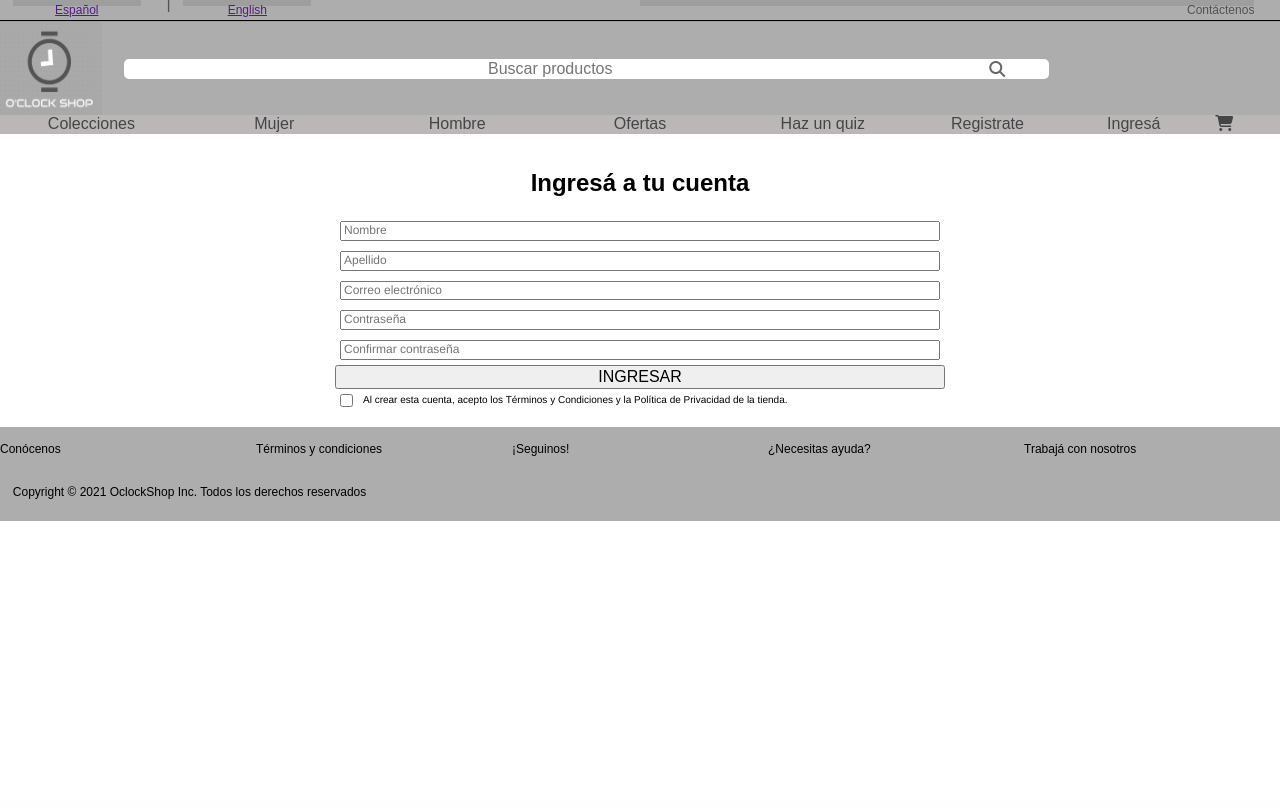
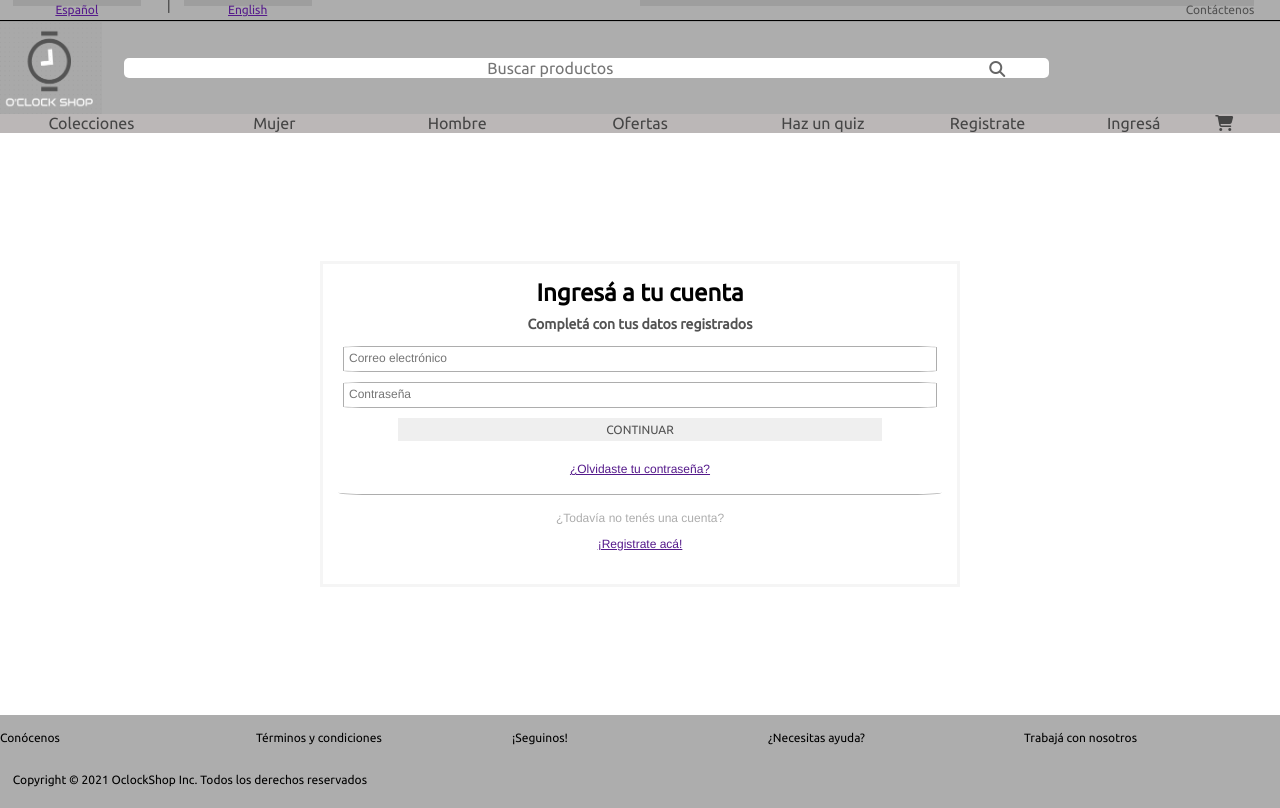
Before and after one commit to SebaGaude/grupo_1_oclockshop, a Node server app: page /login in a window 1280 px wide. Before the commit the page ends 521 px from the top, so only its background shows below. Run offline with Node 20, Linux system fonts and the light colour scheme; some libraries are stand-ins or nearby versions.

Commit message:
ultimas versiones de los forms de login y register + css

```diff
--- a/public/css/styles-login-register.css
+++ b/public/css/styles-login-register.css
@@ -199,13 +199,19 @@ header{
     font-family: 'Ubuntu', sans-serif;
     background-color: white;
     width: 50%;
+    margin-top: 10%;
+    margin-bottom: 10%;
     padding: 15px;
+    border-style: solid;
+    border-color:whitesmoke;
+    position: relative;
 }
 
 .form-register h2
 {
     font-family: 'Ubuntu', sans-serif;
     text-align: center;
+    margin: auto;
 }
 
 .form-register h1
@@ -213,18 +219,28 @@ header{
     font-family: 'Ubuntu', sans-serif;
     text-align: center;
     font-size: 14px;
+    color: #525252;
 }
 
 .form-register div
 {
     font-family: Helvetica, sans-serif;
     width: 100%;
+    padding: 5px;
+    font-size: 12px;
+    border-radius: 5%;
 }
 
-.form-register div
+.form-register div input
 {
+    font-family: Helvetica, sans-serif;
+    width: 100%;
     padding: 5px;
     font-size: 12px;
+    border-radius: 5%;
+    border-style: solid;
+    border-width: 1px;
+    border-color: #adadad;
 }
 
 .terminos-condiciones
@@ -238,6 +254,7 @@ header{
     margin-left: 10px;
     text-align: justify;
     font-size: 10px;
+    color: #adadad;
 }
 
 .terminos-condiciones input
@@ -254,8 +271,45 @@ header{
     margin-left: auto;
     margin-right: auto;
     width: 80%;
-    font-size: 14px;
+    font-size: 12px;
+    position: relative;
+    left: 10%;
+    color: #525252;
+    border-style: none;
+    transition: 0.3s;
 }
+
+.boton-crear-cuenta:hover
+{
+    background-color: #525252;
+    color: whitesmoke;
+}
+
+.recuperar-contraseña
+{
+    margin-left: 10px;
+    text-align: center;
+    font-size: 10px;
+    color: #adadad;
+    font-family: Helvetica, sans-serif;
+    margin: auto;
+    border-bottom: #adadad;
+    border-bottom-style: solid;
+    border-bottom-width: 0.5px;
+    border-radius: 0%;
+}
+
+.registrar-cuenta
+{
+    margin-left: 10px;
+    text-align: center;
+    font-size: 10px;
+    color: #adadad;
+    font-family: Helvetica, sans-serif;
+    margin: auto;
+}
+
+/* Fin estilo form register y login*/
 
 @media (max-width: 360px) {
     /*mobile*/
@@ -301,6 +355,15 @@ header{
     .burger-menu{
         display: block;
     }
+
+    .form-register div input
+{
+    font-size: 12px;
+    border-radius: 5%;
+    border-style: solid;
+    border-width: 1px;
+    border-color: #adadad;
+}
 }
 
 @media (min-width: 769px) {
--- a/views/login.html
+++ b/views/login.html
@@ -8,6 +8,8 @@
     <script src="https://kit.fontawesome.com/46b0370ee7.js" crossorigin="anonymous"></script>
     <link rel="stylesheet" href="/css/normalize.css">
     <link rel="stylesheet" href="/css/styles-login-register.css">
+    <link rel="preconnect" href="https://fonts.gstatic.com">
+    <link href="https://fonts.googleapis.com/css2?family=Ubuntu&display=swap" rel="stylesheet">
     <title>OclockShop</title>
 </head>
 <body>
@@ -70,13 +72,9 @@
             Ingresá a tu cuenta
         </h2>
 
-        <div>
-            <input type="text" name="nombre" placeholder="Nombre">
-        </div>
-
-        <div>
-            <input type="text" name="usuario" placeholder="Apellido">
-        </div>
+        <h1>
+            Completá con tus datos registrados
+        </h1>
 
         <div>
             <input type="email" name="email" placeholder="Correo electrónico">
@@ -86,17 +84,18 @@
             <input type="password" name="contraseña" placeholder="Contraseña">
         </div>
 
-        <div>
-            <input type="password" name="confirmar" placeholder="Confirmar contraseña">
+        <!-- Botón "continuar"-->
+
+        <button type="submit" class="boton-crear-cuenta">CONTINUAR</button>
+
+        <div class="recuperar-contraseña">
+            <p> <a href=""> ¿Olvidaste tu contraseña? </a></p>
         </div>
 
-        <!-- Botón "ingresar"-->
+        <div class="registrar-cuenta">
+            <p>¿Todavía no tenés una cuenta?</p>
 
-        <button type="submit" class="boton-ingresar">INGRESAR</button>
-
-        <div class="terminos-condiciones">
-            <input type="checkbox" name="nombre">
-            <label>Al crear esta cuenta, acepto los Términos y Condiciones y la Política de Privacidad de la tienda.</label>
+            <p><a href=""> ¡Registrate acá! </a></p>
         </div>
 
 </form>
--- a/views/register.html
+++ b/views/register.html
@@ -102,7 +102,7 @@
 
             <div class="terminos-condiciones">
                 <input type="checkbox" name="nombre">
-                <label>Al crear esta cuenta, acepto los Términos y Condiciones y la Política de Privacidad de la tienda.</label>
+                <label>Al crear esta cuenta, acepto los <a href=""> Términos y Condiciones </a>  y la <a href=""> Política de Privacidad </a> de la tienda.</label>
             </div>
 
         </form>
```
